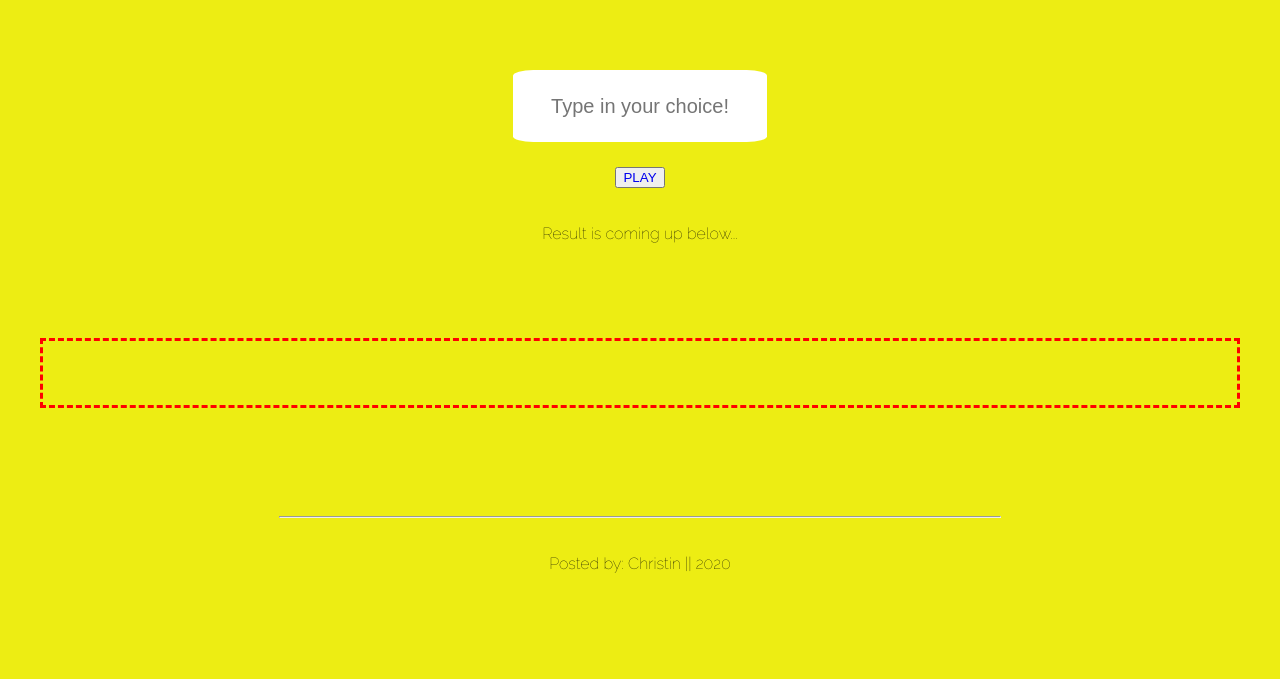
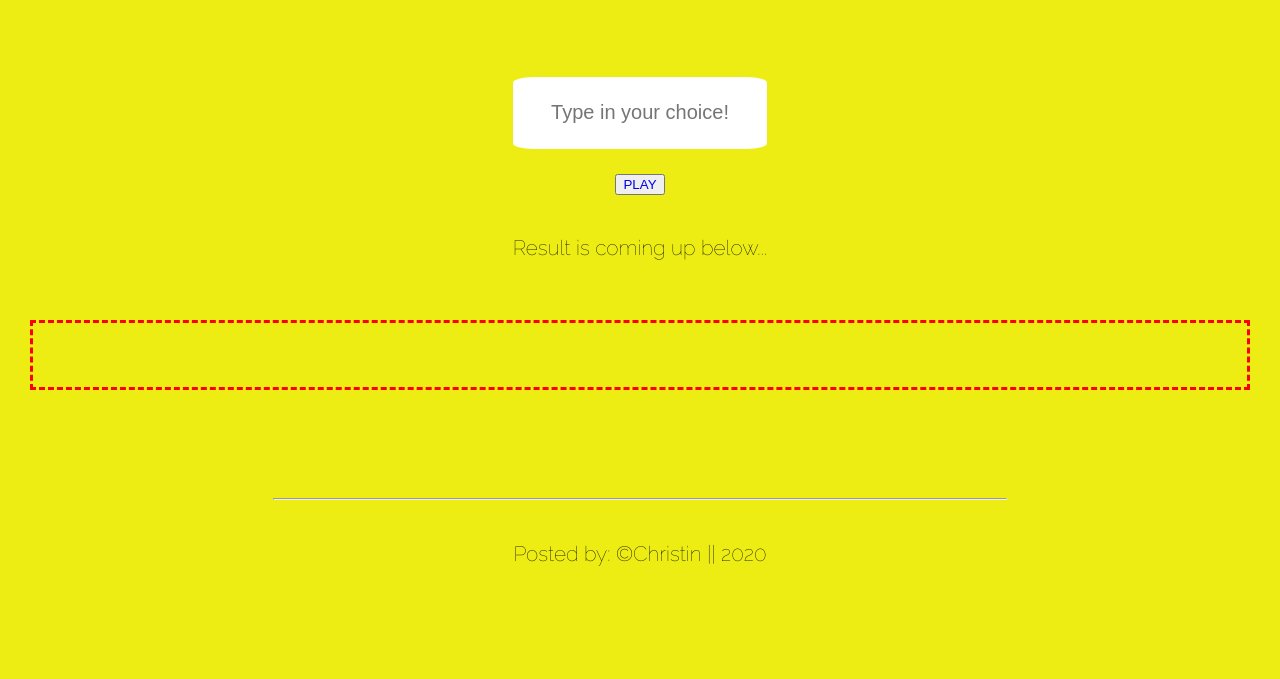
Before and after one commit to ChristinBergmann/SchnickSchnackSchnuck, a plain HTML site: page index.html in a window 1280 px wide. Shown: the part 121-800 px from the top of the page. Drawn offline with Linux system fonts and the light colour scheme.

Commit message:
copy right

```diff
--- a/index.html
+++ b/index.html
@@ -50,7 +50,7 @@
 
     <footer>
       <hr />
-      <p>Posted by: Christin || 2020</p>
+      <p>Posted by: &copyChristin || 2020</p>
     </footer>
 
     <script src="main.js"></script>
--- a/style.css
+++ b/style.css
@@ -11,6 +11,11 @@ header {
   justify-content: space-evenly;
   text-align: center;
   margin-bottom: 5%;
+}
+
+header h1,
+p {
+  font-size: 1.7em;
 }
 
 p {
@@ -85,8 +90,8 @@ hr {
   width: 60%;
 }
 
-/*media query for Iphone 6,7,8*7*/
-X @media only screen and (min-device-width: 375px) {
+/*media query for Iphone 6,7,8*/
+@media only screen and (min-device-width: 375px) {
   body {
     padding: 10px;
   }
@@ -100,9 +105,9 @@ X @media only screen and (min-device-width: 375px) {
   }
 }
 
-/* @media only screen and (min-device-width: 414px) {
+@media only screen and (min-device-width: 414px) {
   h1,
   p {
     font-size: 1.3em;
   }
-} */
+}
```
